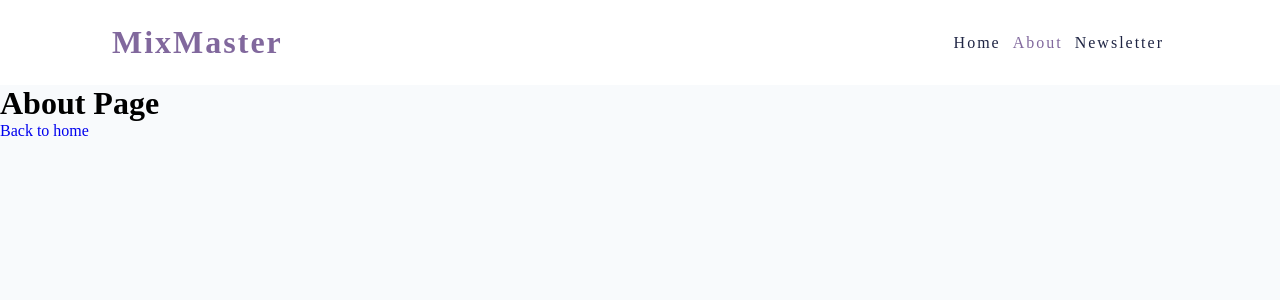
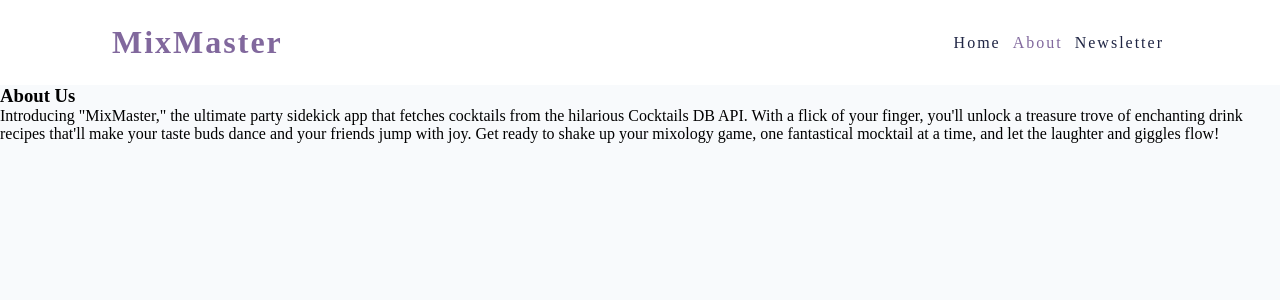
Before and after one commit to miawithcode/mixmaster, a React (Vite) app: page /about in a window 1280 px wide. Shown: the top 300 px of the page. Built offline with nearby package versions, Linux system fonts and the light colour scheme.

Commit message:
feat: about page

```diff
--- /dev/null
+++ b/src/assets/wrappers/About.js
@@ -0,0 +1,5 @@
+import styled from 'styled-components';
+
+const Wrapper = styled.nav``;
+
+export default Wrapper;
--- a/src/pages/About.jsx
+++ b/src/pages/About.jsx
@@ -1,11 +1,18 @@
-import { Link } from 'react-router-dom';
+import Wrapper from '../assets/wrappers/About';
 
 const About = () => {
   return (
-    <div>
-      <h1>About Page</h1>
-      <Link to="/">Back to home</Link>
-    </div>
+    <Wrapper>
+      <h3>About Us</h3>
+      <p>
+        Introducing "MixMaster," the ultimate party sidekick app that fetches
+        cocktails from the hilarious Cocktails DB API. With a flick of your
+        finger, you'll unlock a treasure trove of enchanting drink recipes
+        that'll make your taste buds dance and your friends jump with joy. Get
+        ready to shake up your mixology game, one fantastical mocktail at a
+        time, and let the laughter and giggles flow!
+      </p>
+    </Wrapper>
   );
 };
 export default About;
```
